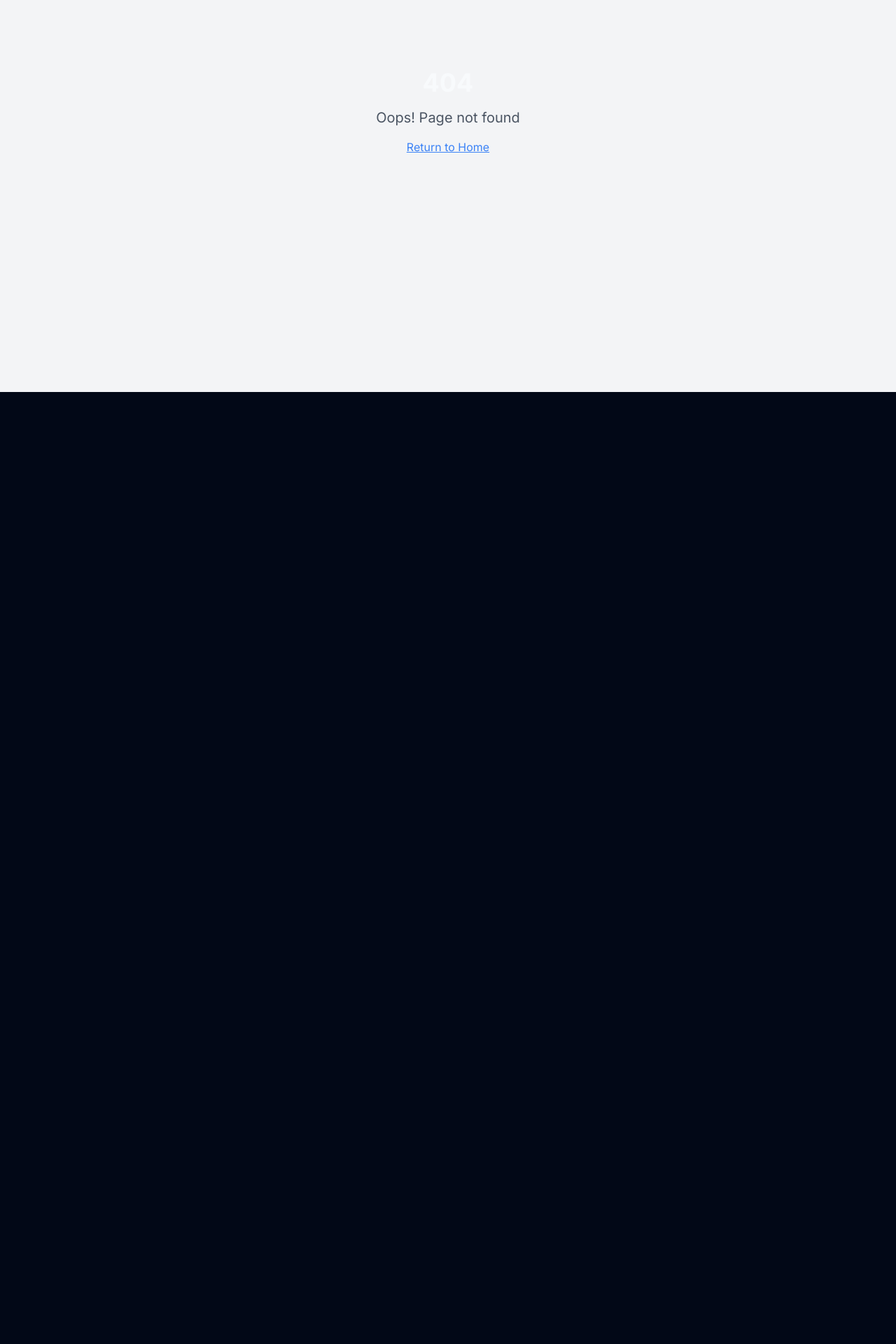
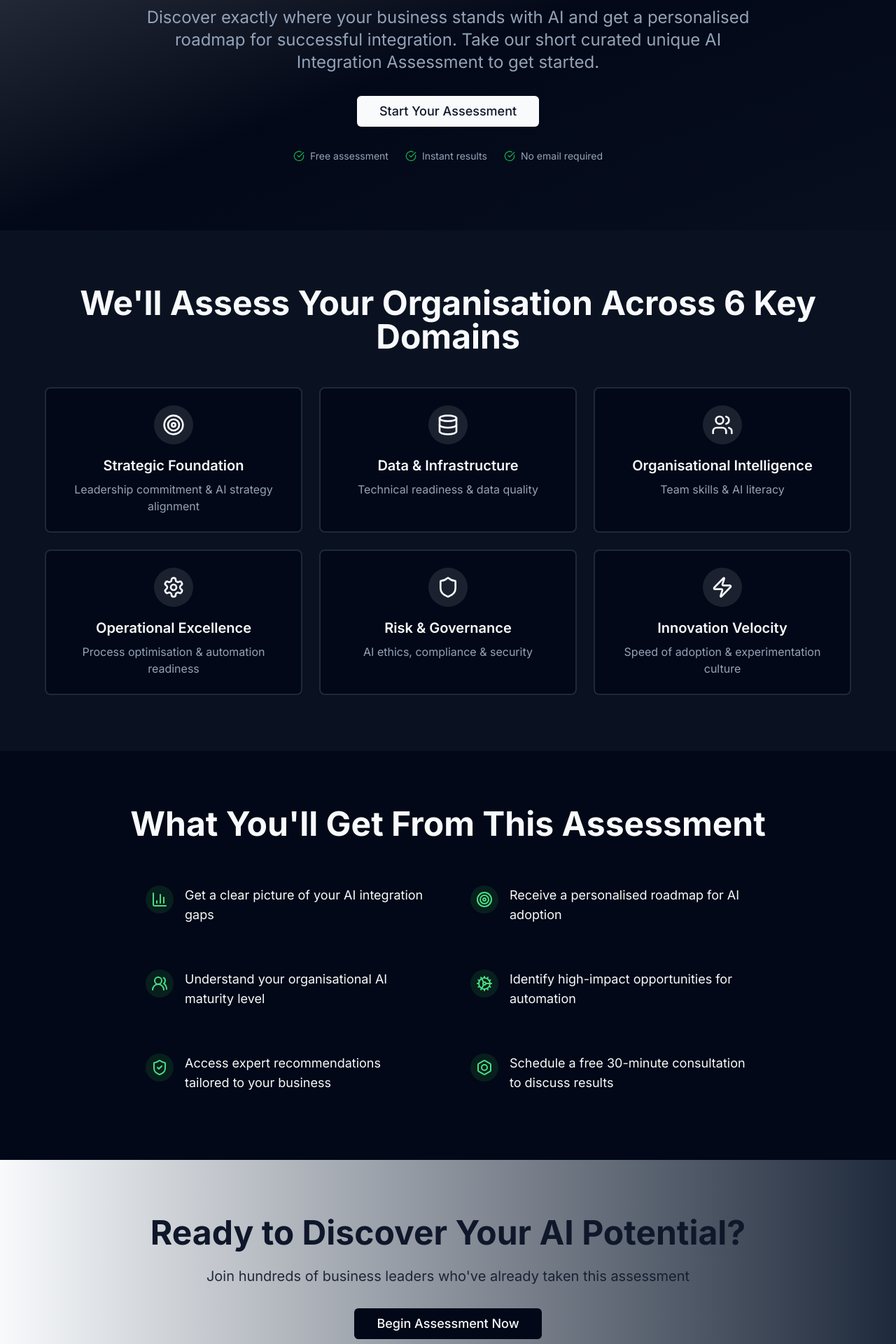
Before and after one commit to ATSUK-23/ats-website, a React (Vite) app: page /ai-assessment in a window 1280 px wide. Before the commit this address had no page. Shown: the part 240-2160 px from the top of the page at 70% size. Before the commit the page ends 800 px from the top, so only its background shows below. Built offline with nearby package versions, Linux system fonts and the light colour scheme.

Commit message:
Add AI Assessment page
Create a new page at `/ai-assessment` that mirrors the layout and color scheme of the website. This page will fetch and display information from `https://epitome-ai-reboot.lovable.app/ai-assessment`.

```diff
--- a/src/App.tsx
+++ b/src/App.tsx
@@ -14,6 +14,7 @@ import About from "./pages/About";
 import AISolutions from "./pages/AISolutions";
 import Agents from "./pages/Agents";
 import VoiceAI from "./pages/VoiceAI";
+import AIAssessment from "./pages/AIAssessment";
 import NotFound from "./pages/NotFound";
 
 const queryClient = new QueryClient();
@@ -32,6 +33,7 @@ const App = () => (
             <Route path="/social-content" element={<SocialContent />} />
             <Route path="/sales-funnel-automation" element={<SalesFunnelAutomation />} />
             <Route path="/ai-audit" element={<AISolutions />} />
+            <Route path="/ai-assessment" element={<AIAssessment />} />
             <Route path="/agents" element={<Agents />} />
             <Route path="/voice-ai" element={<VoiceAI />} />
             <Route path="/training" element={<Training />} />
--- /dev/null
+++ b/src/pages/AIAssessment.tsx
@@ -0,0 +1,186 @@
+import { Helmet } from "react-helmet-async";
+import { SiteHeader } from "@/components/layout/SiteHeader";
+import { SiteFooter } from "@/components/layout/SiteFooter";
+import { Button } from "@/components/ui/button";
+import { Card, CardContent } from "@/components/ui/card";
+import { Target, Database, Users, Settings, Shield, Zap, CheckCircle, BarChart3, Users2, Cog, ShieldCheck, Bolt } from "lucide-react";
+
+const AIAssessment = () => {
+  const domains = [
+    {
+      icon: Target,
+      title: "Strategic Foundation",
+      description: "Leadership commitment & AI strategy alignment"
+    },
+    {
+      icon: Database,
+      title: "Data & Infrastructure",
+      description: "Technical readiness & data quality"
+    },
+    {
+      icon: Users,
+      title: "Organisational Intelligence",
+      description: "Team skills & AI literacy"
+    },
+    {
+      icon: Settings,
+      title: "Operational Excellence",
+      description: "Process optimisation & automation readiness"
+    },
+    {
+      icon: Shield,
+      title: "Risk & Governance",
+      description: "AI ethics, compliance & security"
+    },
+    {
+      icon: Zap,
+      title: "Innovation Velocity",
+      description: "Speed of adoption & experimentation culture"
+    }
+  ];
+
+  const benefits = [
+    {
+      icon: BarChart3,
+      title: "Get a clear picture of your AI integration gaps"
+    },
+    {
+      icon: Target,
+      title: "Receive a personalised roadmap for AI adoption"
+    },
+    {
+      icon: Users2,
+      title: "Understand your organisational AI maturity level"
+    },
+    {
+      icon: Cog,
+      title: "Identify high-impact opportunities for automation"
+    },
+    {
+      icon: ShieldCheck,
+      title: "Access expert recommendations tailored to your business"
+    },
+    {
+      icon: Bolt,
+      title: "Schedule a free 30-minute consultation to discuss results"
+    }
+  ];
+
+  return (
+    <>
+      <Helmet>
+        <title>AI Integration Assessment | Discover Your AI Potential</title>
+        <meta name="description" content="Take our comprehensive AI Integration Assessment to discover where your business stands with AI and get a personalised roadmap for successful integration." />
+        <meta name="keywords" content="AI assessment, AI integration, business AI audit, AI readiness, AI maturity" />
+      </Helmet>
+
+      <SiteHeader />
+
+      <main className="min-h-screen">
+        {/* Hero Section */}
+        <section className="relative py-16 sm:py-20 md:py-24 overflow-hidden">
+          <div className="absolute inset-0 bg-gradient-to-br from-primary/20 via-background to-secondary/20" />
+
+          <div className="container text-center relative z-10 px-4">
+            <h1 className="text-4xl sm:text-5xl md:text-6xl font-bold mb-6 bg-gradient-to-r from-primary to-secondary bg-clip-text text-transparent">
+              AI Integration Assessment
+            </h1>
+            <p className="text-lg sm:text-xl md:text-2xl text-muted-foreground mb-8 max-w-4xl mx-auto">
+              Discover exactly where your business stands with AI and get a personalised roadmap for successful integration. Take our short curated unique AI Integration Assessment to get started.
+            </p>
+
+            <Button size="lg" className="bg-primary text-primary-foreground hover:bg-primary/90 mb-8 text-lg px-8 py-4">
+              Start Your Assessment
+            </Button>
+
+            <div className="flex flex-wrap justify-center gap-6 text-sm text-muted-foreground">
+              <div className="flex items-center gap-2">
+                <CheckCircle className="h-4 w-4 text-green-600" />
+                <span>Free assessment</span>
+              </div>
+              <div className="flex items-center gap-2">
+                <CheckCircle className="h-4 w-4 text-green-600" />
+                <span>Instant results</span>
+              </div>
+              <div className="flex items-center gap-2">
+                <CheckCircle className="h-4 w-4 text-green-600" />
+                <span>No email required</span>
+              </div>
+            </div>
+          </div>
+        </section>
+
+        {/* 6 Key Domains Section */}
+        <section className="py-16 sm:py-20 bg-muted/30">
+          <div className="container px-4">
+            <h2 className="text-3xl sm:text-4xl md:text-5xl font-bold text-center mb-12">
+              We'll Assess Your Organisation Across 6 Key Domains
+            </h2>
+
+            <div className="grid md:grid-cols-2 lg:grid-cols-3 gap-6 max-w-6xl mx-auto">
+              {domains.map((domain, index) => (
+                <Card key={index} className="group hover:shadow-lg transition-all duration-300 hover:-translate-y-1 border-2 hover:border-primary/50">
+                  <CardContent className="p-6 text-center">
+                    <div className="mb-4 flex justify-center">
+                      <div className="p-3 rounded-full bg-primary/10 group-hover:bg-primary/20 transition-colors">
+                        <domain.icon className="h-8 w-8 text-primary" />
+                      </div>
+                    </div>
+                    <h3 className="text-xl font-semibold mb-2">{domain.title}</h3>
+                    <p className="text-muted-foreground">{domain.description}</p>
+                  </CardContent>
+                </Card>
+              ))}
+            </div>
+          </div>
+        </section>
+
+        {/* Benefits Section */}
+        <section className="py-16 sm:py-20">
+          <div className="container px-4">
+            <h2 className="text-3xl sm:text-4xl md:text-5xl font-bold text-center mb-12">
+              What You'll Get From This Assessment
+            </h2>
+
+            <div className="grid md:grid-cols-2 gap-8 max-w-4xl mx-auto">
+              {benefits.map((benefit, index) => (
+                <div key={index} className="flex items-start gap-4 p-4 rounded-lg hover:bg-muted/30 transition-colors">
+                  <div className="flex-shrink-0">
+                    <div className="p-2 rounded-full bg-green-100 dark:bg-green-900/30">
+                      <benefit.icon className="h-6 w-6 text-green-600 dark:text-green-400" />
+                    </div>
+                  </div>
+                  <p className="text-lg text-foreground">{benefit.title}</p>
+                </div>
+              ))}
+            </div>
+          </div>
+        </section>
+
+        {/* Final CTA Section */}
+        <section className="py-16 sm:py-20 bg-gradient-to-r from-primary to-secondary">
+          <div className="container text-center px-4">
+            <h2 className="text-3xl sm:text-4xl md:text-5xl font-bold mb-6 text-primary-foreground">
+              Ready to Discover Your AI Potential?
+            </h2>
+            <p className="text-lg sm:text-xl text-primary-foreground/90 mb-8 max-w-3xl mx-auto">
+              Join hundreds of business leaders who've already taken this assessment
+            </p>
+
+            <Button
+              size="lg"
+              variant="secondary"
+              className="bg-background text-foreground hover:bg-background/90 text-lg px-8 py-4"
+            >
+              Begin Assessment Now
+            </Button>
+          </div>
+        </section>
+      </main>
+
+      <SiteFooter />
+    </>
+  );
+};
+
+export default AIAssessment;
```
